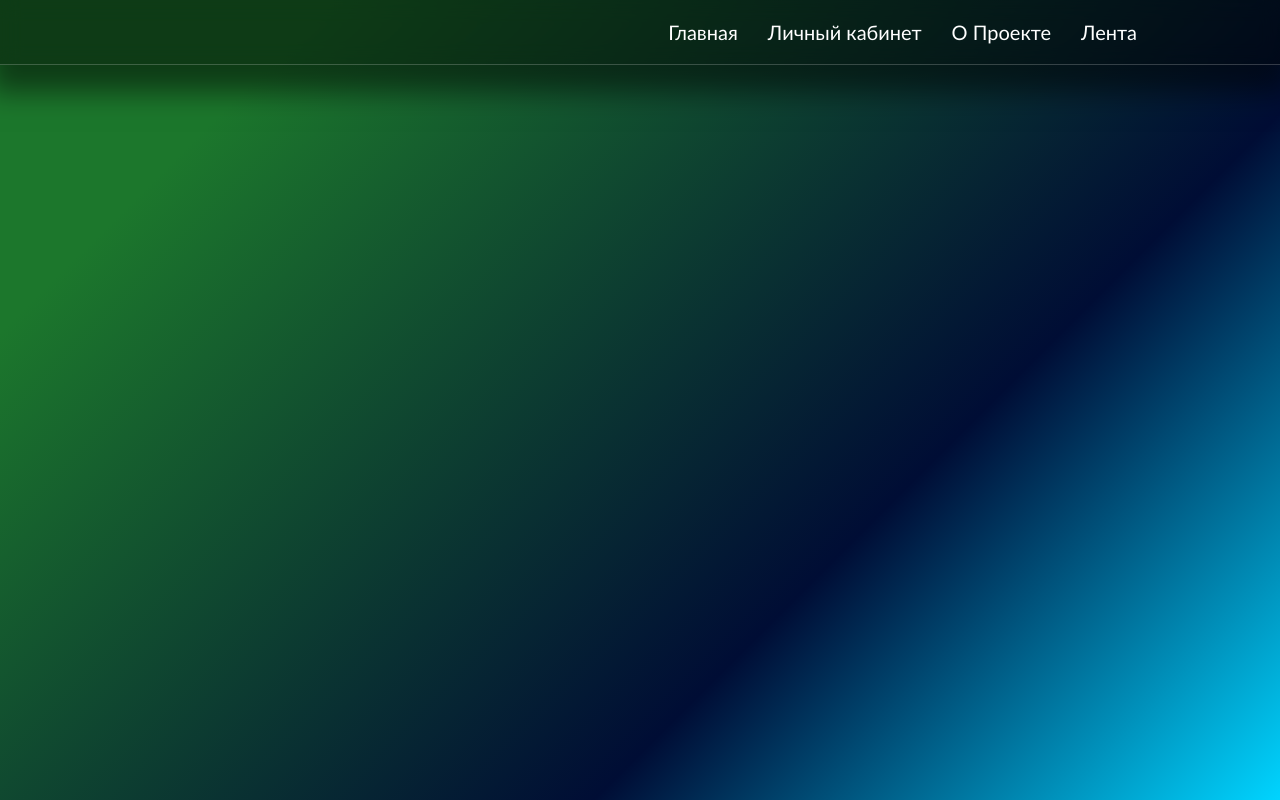
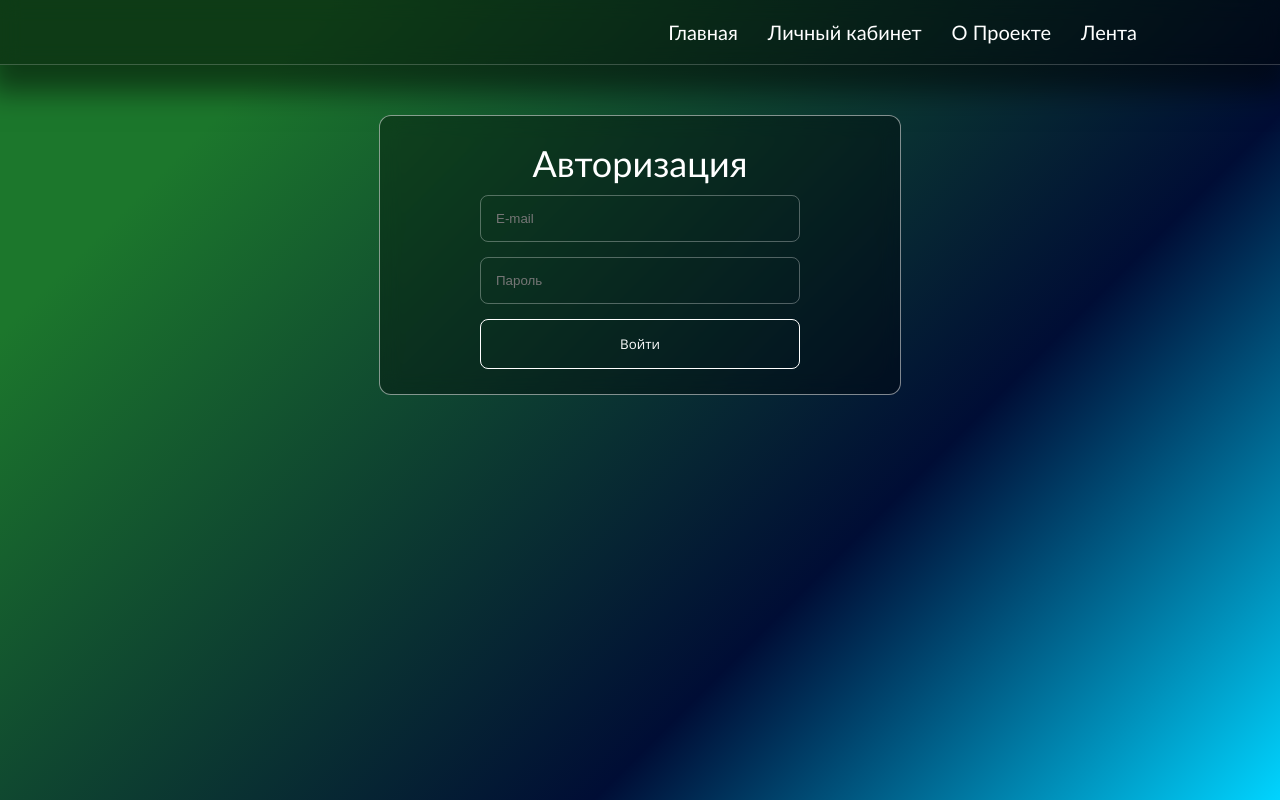
Before and after one commit to comradeskolopendra/prjct-rzvt, a React (Vite) app: page /auth/login in a window 1280 px wide. Built offline with nearby package versions, Linux system fonts and the light colour scheme.

Commit message:
Добавить форму авторизации

```diff
--- a/src/pages/auth/login-page/login.tsx
+++ b/src/pages/auth/login-page/login.tsx
@@ -1,7 +1,134 @@
-import { FC } from "react";
+import { ChangeEvent, FC, FormEvent, useState } from "react";
+import { redirect } from "react-router";
+import { useMutation } from "@tanstack/react-query";
+import styled from "styled-components";
+import strapi from "../../../services/strapi";
+
+const Section = styled.section`
+    width: 520px;
+    height: auto;
+    min-height: 150px;
+    padding: 25px 0;
+    margin: 50px auto 0 auto;
+    border-radius: 12px;
+    backdrop-filter: blur(10px);
+    background: #0000005a;
+    border: 1px solid rgba(255, 255, 255, 0.5);
+`
+
+const Form = styled.form`
+    display: flex;
+    flex-direction: column;
+    justify-content: center;
+    align-items: center;
+`
+
+const Input = styled.input`
+    padding: 15px 15px;
+    box-sizing: border-box;
+    border: 1px solid rgba(255,255,255,0.3);
+    background: transparent;
+    color: white;
+    border-radius: 8px;
+    width: 100%;
+    max-width: 320px;
+    margin-bottom: 15px;
+
+    &:active, &:focus {
+        outline: none
+    }
+`
+
+const Button = styled.button`
+    background-color: transparent;
+    border: 1px solid white;
+    color: white;
+    border-radius: 8px;
+    width: 100%;
+    padding: 15px;
+    box-sizing: border-box;
+    max-width: 320px;
+    font-family: "Open Sans", sans-serif;
+    transition: all 0.3s ease-in-out;
+    cursor: pointer;
+
+    &:hover {
+        color: black;
+        background: white;
+        transition: all 0.3s ease-in-out;
+    }
+`
+
+const Title = styled.h3`
+    margin-top: 0;
+    margin-bottom: 10px;
+    color: white;
+    font-size: 36px;
+    text-align: center;
+    font-weight: 300;
+`
 
 const LoginPage: FC = () => {
-    return <></>
+    const [formData, setFormData] = useState<{ email: string; password: string; }>(
+        { email: '', password: '' }
+    );
+
+    const { mutate, data, isPending } = useMutation({
+        mutationKey: ['login'],
+        mutationFn: async ({
+            email,
+            password,
+        }: {
+            email: string;
+            password: string;
+        }) => {
+            return await strapi.login({ identifier: email, password });
+        },
+        onSuccess: (data) => {
+            // dispatch data to redux
+            console.log(data);
+
+            // redirect('/login');
+        },
+        onError: response => {
+            console.log(response);
+        },
+    });
+
+    const handlerOnChange = (event: ChangeEvent<HTMLInputElement>) => {
+        setFormData((prevState) => ({
+            ...prevState,
+            [event.target.name]: event.target.value
+        }))
+    }
+
+    const handlerOnSubmit = (event: FormEvent<HTMLFormElement>) => {
+        event.preventDefault();
+        mutate(formData)
+    };
+
+    return (
+        <Section>
+            <Title>Авторизация</Title>
+            <Form onSubmit={handlerOnSubmit}>
+                <Input
+                    type="text"
+                    name="email"
+                    placeholder="E-mail"
+                    value={formData.email}
+                    onChange={handlerOnChange}
+                />
+                <Input
+                    type="password"
+                    name="password"
+                    placeholder="Пароль"
+                    value={formData.password}
+                    onChange={handlerOnChange}
+                />
+                <Button type="submit">Войти</Button>
+            </Form>
+        </Section>
+    )
 };
 
 export default LoginPage;
```
